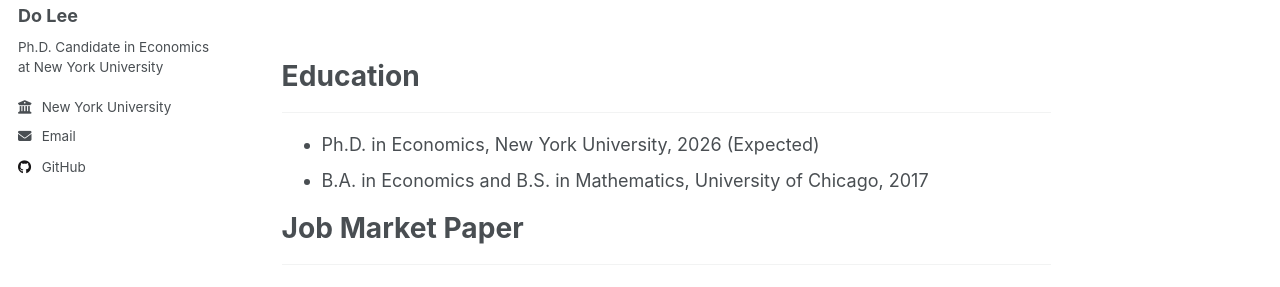
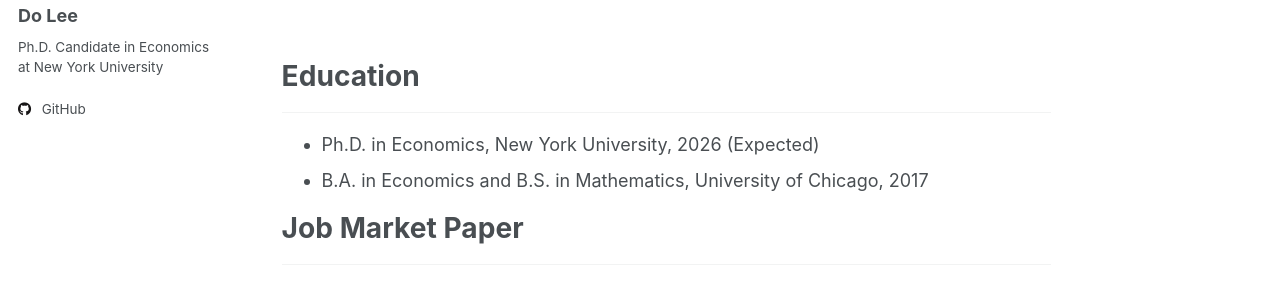
Before and after one commit to doqlee/doqlee.github.io, a Jekyll site: the page built from _pages/main.md, in a window 1280 px wide. Shown: the part 279-566 px from the top of the page. Built offline with Jekyll 4.4.1, drawn with Linux system fonts in a browser that asks for light colours.

Commit message:
Update _config.yml

```diff
--- a/_config.yml
+++ b/_config.yml
@@ -27,9 +27,9 @@ author:
   pronouns         : # example: "she/her"
   bio              : "Ph.D. Candidate in Economics at New York University"
   location         : # "New York, NY"
-  employer         : "New York University"
+  employer         : # "New York University"
   uri              : # URL
-  email            : "dql204@nyu.edu"
+  email            : # "dql204@nyu.edu"
 
   # Academic websites
   arxiv            : # URL - Update with the correct link to your profile
```
